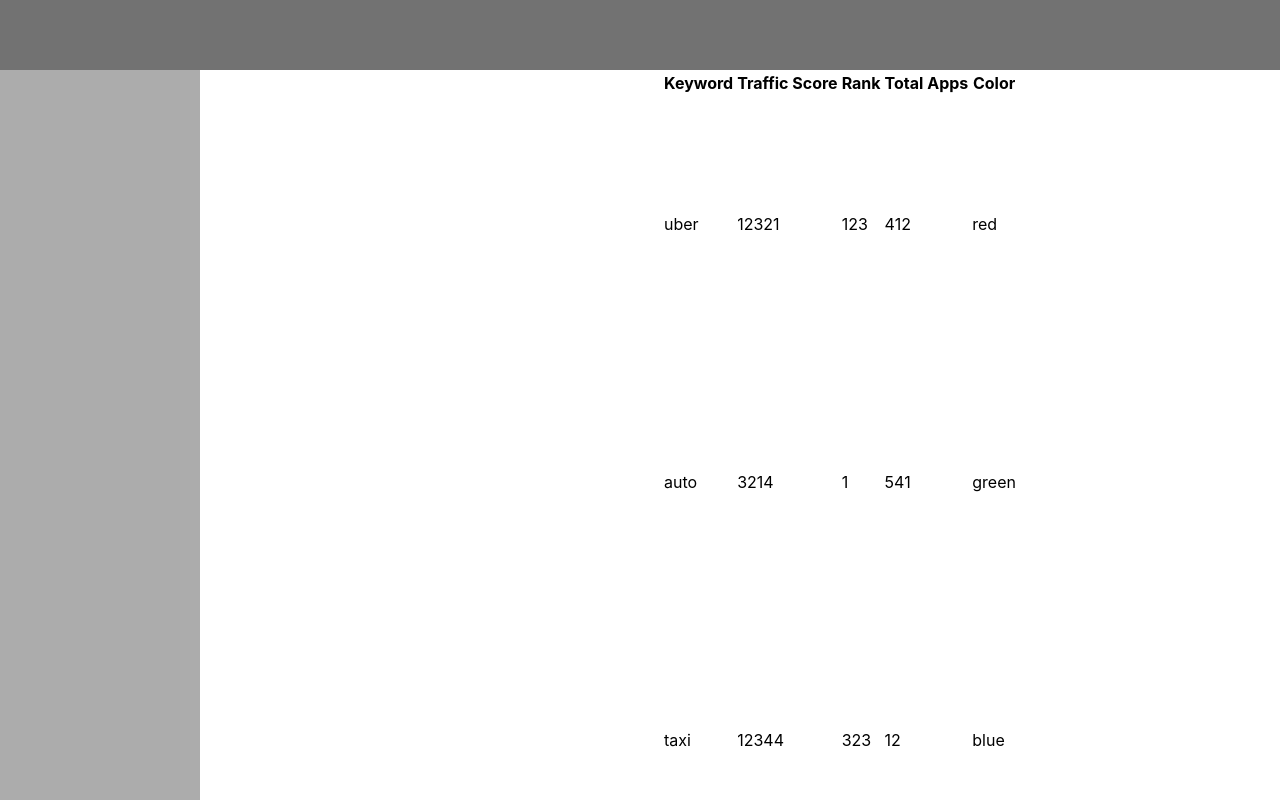
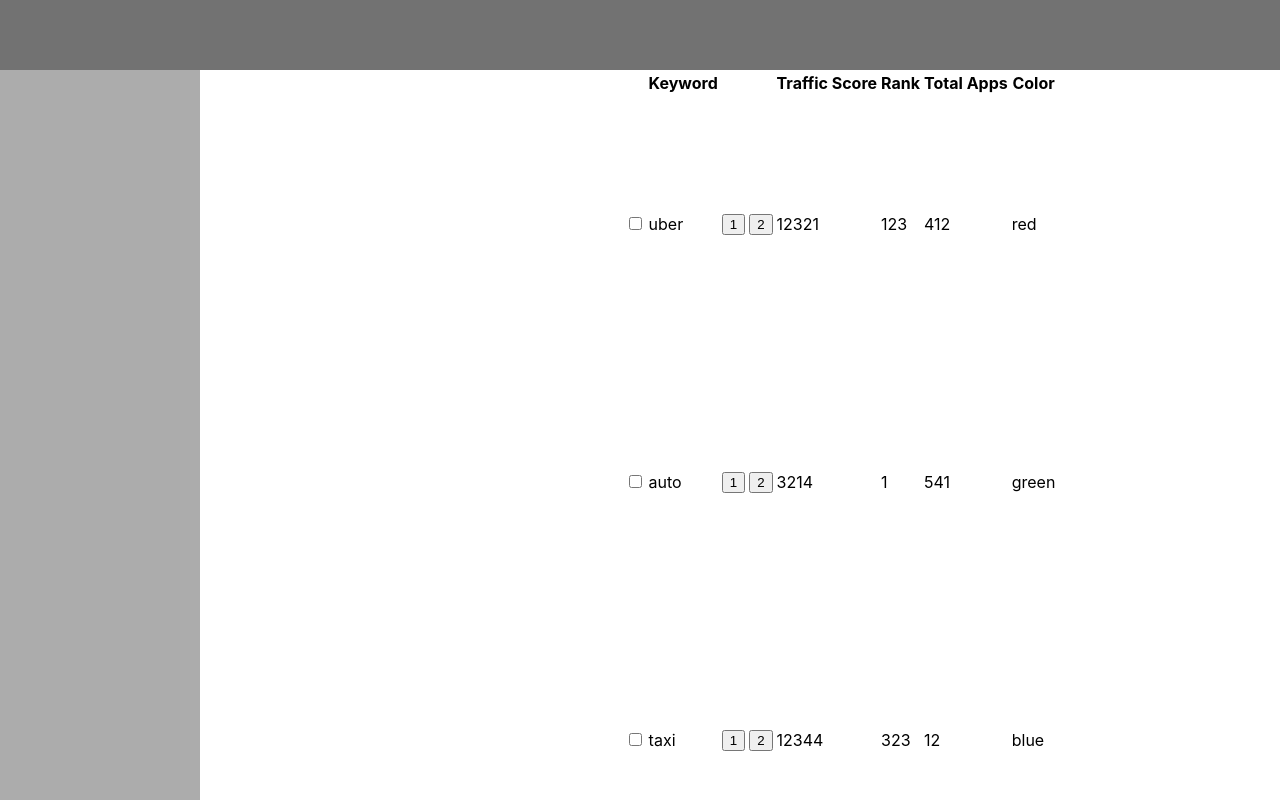
Before and after one commit to NikitaKasovsky/asodesk-test-app, a React (Create React App) app: page / in a window 1280 px wide. Built offline with nearby package versions, Linux system fonts and the light colour scheme.

Commit message:
add interfaces and update row compoent

```diff
--- a/src/table/Body.tsx
+++ b/src/table/Body.tsx
@@ -1,5 +1,5 @@
 import React from 'react';
-import { Row } from 'react-table';
+import { Row, UseTableRowProps } from 'react-table';
 
 import RowComponent from './Row';
 
@@ -15,7 +15,7 @@ export default function BodyComponent(props: IBodyProps): any {
   return (
     <tbody {...bodyProps()}>
       {rows.map(
-        (row: any, i: number) => {
+        (row: UseTableRowProps<object>, i: number) => {
           prepareRow(row);
           return (<RowComponent key={i} row={row} />)
         }
--- a/src/table/Content.tsx
+++ b/src/table/Content.tsx
@@ -18,8 +18,20 @@ export default function ContentComponent(): any {
   // Колонки таблицы
   const columns = [
     {
+      Header: '',
+      accessor: 'checkbox'
+    },
+    {
       Header: 'Keyword',
       accessor: 'keyword',
+    },
+    {
+      Header: '',
+      accessor: 'explore',
+    },
+    {
+      Header: '',
+      accessor: 'show',
     },
     {
       Header: 'Traffic Score',
--- a/src/table/Row.tsx
+++ b/src/table/Row.tsx
@@ -1,11 +1,34 @@
 import React from 'react';
+import { UseTableRowProps, Cell } from 'react-table';
 
-export default function RowComponent(props: any): any {
+interface IRowProps {
+  row: UseTableRowProps<object>;
+}
+
+export default function RowComponent(props: IRowProps): any {
   const { row } = props;
+
+  const rowGenerator = (cell: Cell): any => {
+    // TODO: Поменять на number - type
+    switch (cell.column.id) {
+      case 'checkbox':
+        return (<input type="checkbox" />)
+      case 'explore':
+        return (<button>1</button>)
+      case 'show':
+        return (<button>2</button>)
+      default:
+        return (cell.render('Cell'))
+    }
+  }
 
   return (
     <tr {...row.getRowProps()}>
-      {row.cells.map((cell: any) => <td {...cell.getCellProps()}>{cell.render('Cell')}</td>)}
+      {row.cells.map((cell: Cell) => (
+        <td {...cell.getCellProps()}>
+          {rowGenerator(cell)}
+        </td>)
+      )}
     </tr>
   )
 }
```
